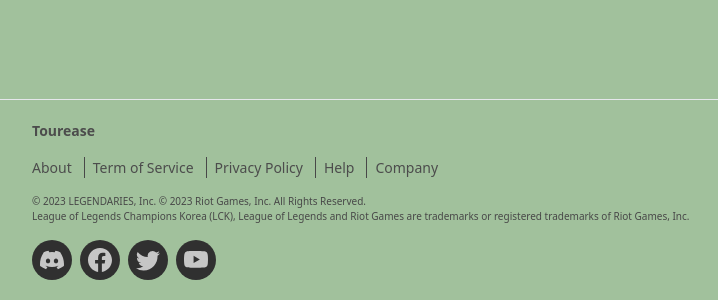
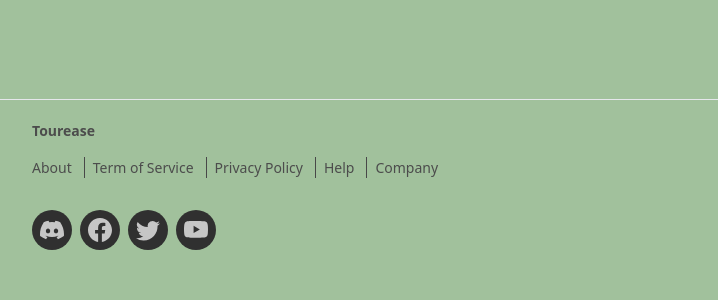
Before and after one commit to TourEase-Tech/frontend, a React (Vite) app: page / in a window 1280 px wide. Shown: the part 8149-8449 px from the top of the page, without its empty margins (48-766 px from the left). After the commit the page ends 8419 px from the top, so only its background shows below. Built offline with nearby package versions, Linux system fonts and the light colour scheme.

Commit message:
update: change workflow permissions

```diff
--- a/src/modules/Landingpage/components/HomeFooter/HomeFooter.tsx
+++ b/src/modules/Landingpage/components/HomeFooter/HomeFooter.tsx
@@ -17,11 +17,8 @@ const HomeFooter = () => {
             </div>
           </div>
           <div className='flex flex-col text-[#484848] text-[10px]'>
-            <span>© 2023 LEGENDARIES, Inc. © 2023 Riot Games, Inc. All Rights Reserved.</span>
-            <span>
-              League of Legends Champions Korea (LCK), League of Legends and Riot Games are trademarks or registered
-              trademarks of Riot Games, Inc.
-            </span>
+            <span></span>
+            <span></span>
           </div>
           <div className='flex flex-row gap-[8px]'>
             <Link to='' className='px-2 py-2 bg-[#303030] rounded-3xl'>
--- a/vite.config.ts
+++ b/vite.config.ts
@@ -5,7 +5,6 @@ import path from 'path'
 // https://vitejs.dev/config/
 export default defineConfig({
   plugins: [react()],
-  base: '/frontend',
   server: {
     port: 4000
   },
```
